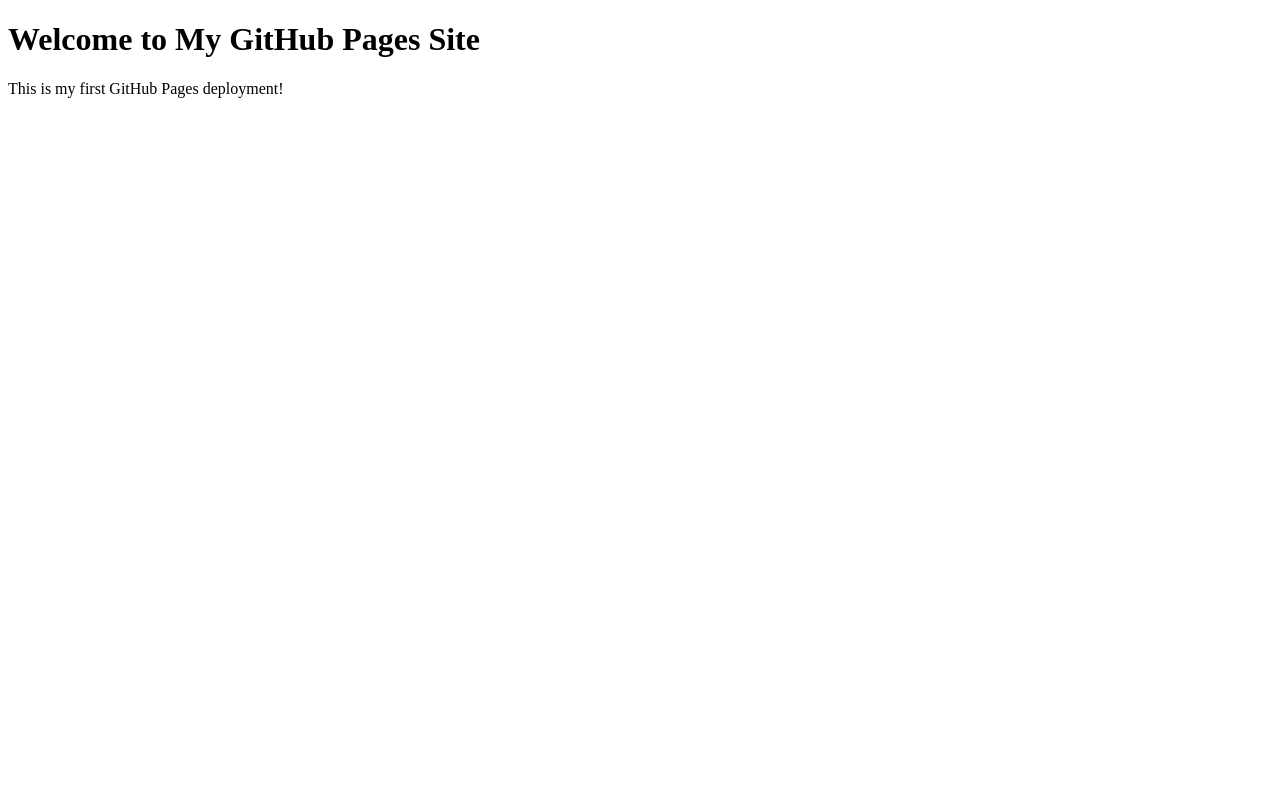
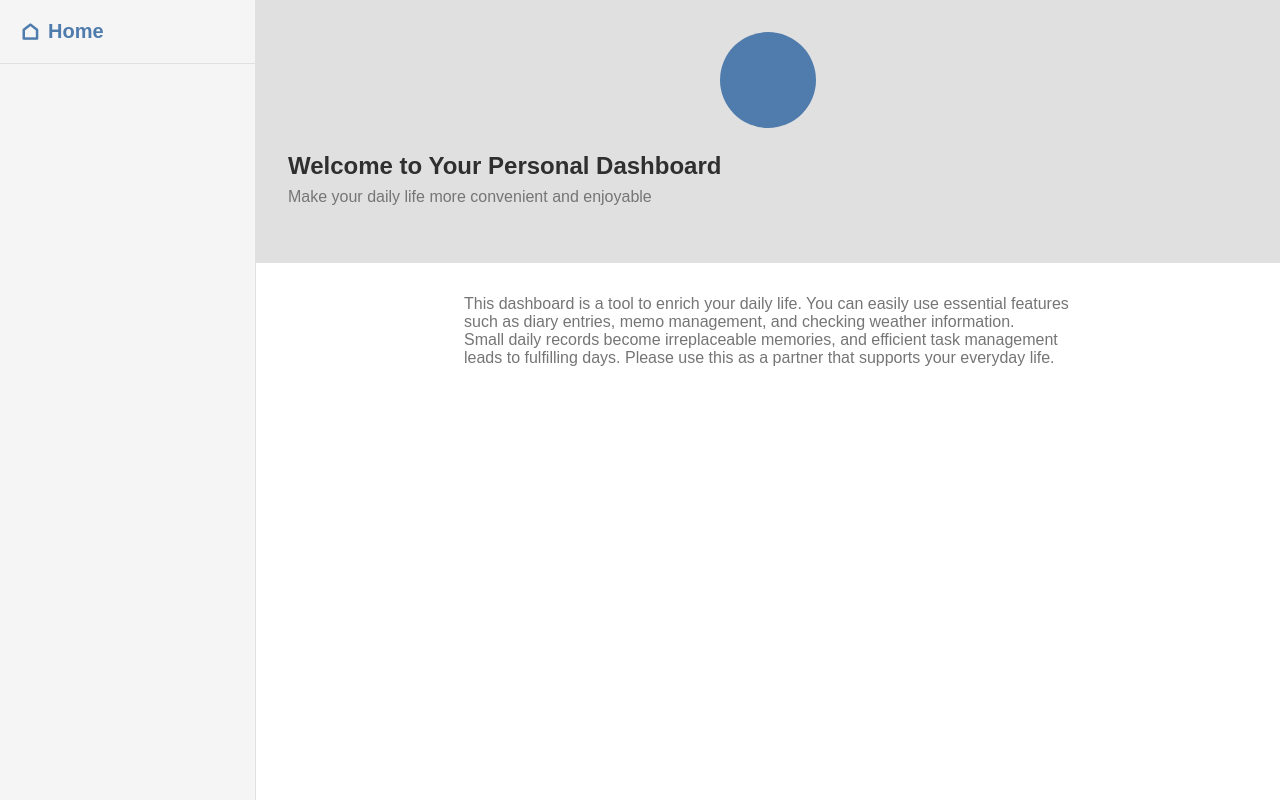
Before and after one commit to yuki-morimori/my-first-web-app, a plain HTML site: page index.html in a window 1280 px wide. Drawn offline with nearby package versions, Linux system fonts and the light colour scheme.

Commit message:
新しい Web サイト用ファイルをアップロード

```diff
--- a/index.html
+++ b/index.html
@@ -1,12 +1,39 @@
 <!DOCTYPE html>
 <html lang="en">
-<head>
-    <meta charset="UTF-8">
-    <meta name="viewport" content="width=device-width, initial-scale=1.0">
-    <title>My GitHub Pages Site</title>
-</head>
-<body>
-    <h1>Welcome to My GitHub Pages Site</h1>
-    <p>This is my first GitHub Pages deployment!</p>
-</body>
+  <head>
+    <meta charset="UTF-8" />
+    <meta name="viewport" content="width=device-width, initial-scale=1.0" />
+    <title>Dashboard</title>
+    <link rel="stylesheet" href="style.css">
+    <link href="https://cdn.jsdelivr.net/npm/remixicon@4.5.0/fonts/remixicon.css" rel="stylesheet" />
+  </head>
+  <body>
+  <div class="dashboard-container">
+      <!-- 左サイドバー (固定) -->
+      <aside class="sidebar">
+        <div class="sidebar-header">
+          <a href="#" class="sidebar-home" data-tab="home">
+            <span class="ri-home-line"></span>
+            <span>Home</span>
+          </a>
+        </div>
+      </aside>
+      <main class="main-content">
+        <div class="main-section"  id="home">
+          <div class="main-header">
+            <div class="profiel"></div>
+              <a href="" class="profiel-icon"></a>
+            <p class="title">Welcome to Your Personal Dashboard</p>
+            <p class="subtitle">Make your daily life more convenient and enjoyable</p>
+
+          </div>
+          <div class="message">
+            <p>This dashboard is a tool to enrich your daily life. You can easily use essential features such as diary entries, memo management, and checking weather information.</p>
+            <p>Small daily records become irreplaceable memories, and efficient task management leads to fulfilling days. Please use this as a partner that supports your everyday life.</p>
+          </div>
+        </div>
+
+      </main>
+    </div>
+  </body>
 </html>
--- /dev/null
+++ b/style.css
@@ -0,0 +1,116 @@
+/* ブラウザで設定されているスタイルのリセット・共通設定 */
+/* 消さないでください */
+*,
+*::before,
+*::after {
+  box-sizing: border-box;
+}
+body,
+h1,
+h2,
+h3,
+p,
+ul,
+li,
+form,
+input,
+textarea,
+select,
+button {
+  margin: 0;
+  padding: 0;
+  font-family: sans-serif;
+}
+
+ul {
+  list-style: none;
+}
+/* スタイルのリセット終了 */
+.header {
+  display: flex;
+  height:100vh;
+
+}
+
+/* サイドバーとメインコンテンツを包むための要素のスタイルを書いてください */
+
+
+/* サイドバーに関連するスタイルを書いてください */
+
+
+/* メインコンテンツに関連するスタイルを書いてください */
+
+
+.dashboard-container {
+  height: 100vh;
+  display: flex;
+}
+
+.sidebar {
+  width: 256px;
+  background-color: #f5f5f5;
+  border-right: 1px solid #e0e0e0;
+  height: 100%;
+  display: flex;
+  flex-direction: column;
+  flex-shrink: 0;
+}
+.sidebar-header {
+  padding: 20px;
+  border-bottom: 1px solid #e0e0e0;
+}
+.sidebar-home {
+  font-size: 1.25rem;
+  font-weight: 600;
+  color: #4f7cac;
+  display: flex;
+  align-items: center;
+  gap: 8px;
+  text-decoration: none;
+}
+
+main {
+  flex:1;
+}
+
+.main-header{
+  background-color: #e0e0e0;
+  padding: 32px;
+  border-bottom: 1px solid  #e0e0e0;
+  align-items: center;
+  margin: 0px auto 0px auto;
+}
+
+.profiel-icon{
+  width: 96px;
+  height: 96px;
+  background-color: #4f7cac;
+  border-radius: 50%;
+  display: flex;
+  justify-content: center;
+  align-items: center;
+  margin: 0px auto 24px auto;
+  font-size: 2.5rem;
+  color: #e0e0e0;
+}
+
+.title  {
+  font-size: 1.5rem;
+  font-weight: 600;
+  color: #2f2f2f;
+  margin-bottom: 8px;
+}
+
+.subtitle{
+  font-size: 1,125rem;
+  color: #757575;
+  margin-bottom: 24px;
+}
+
+.message {
+  max-width: 672px;
+  margin: 0px auto 0px auto;
+  padding: 32px;
+  color: #757575;
+  margin-bottom: 16px;
+}
```
